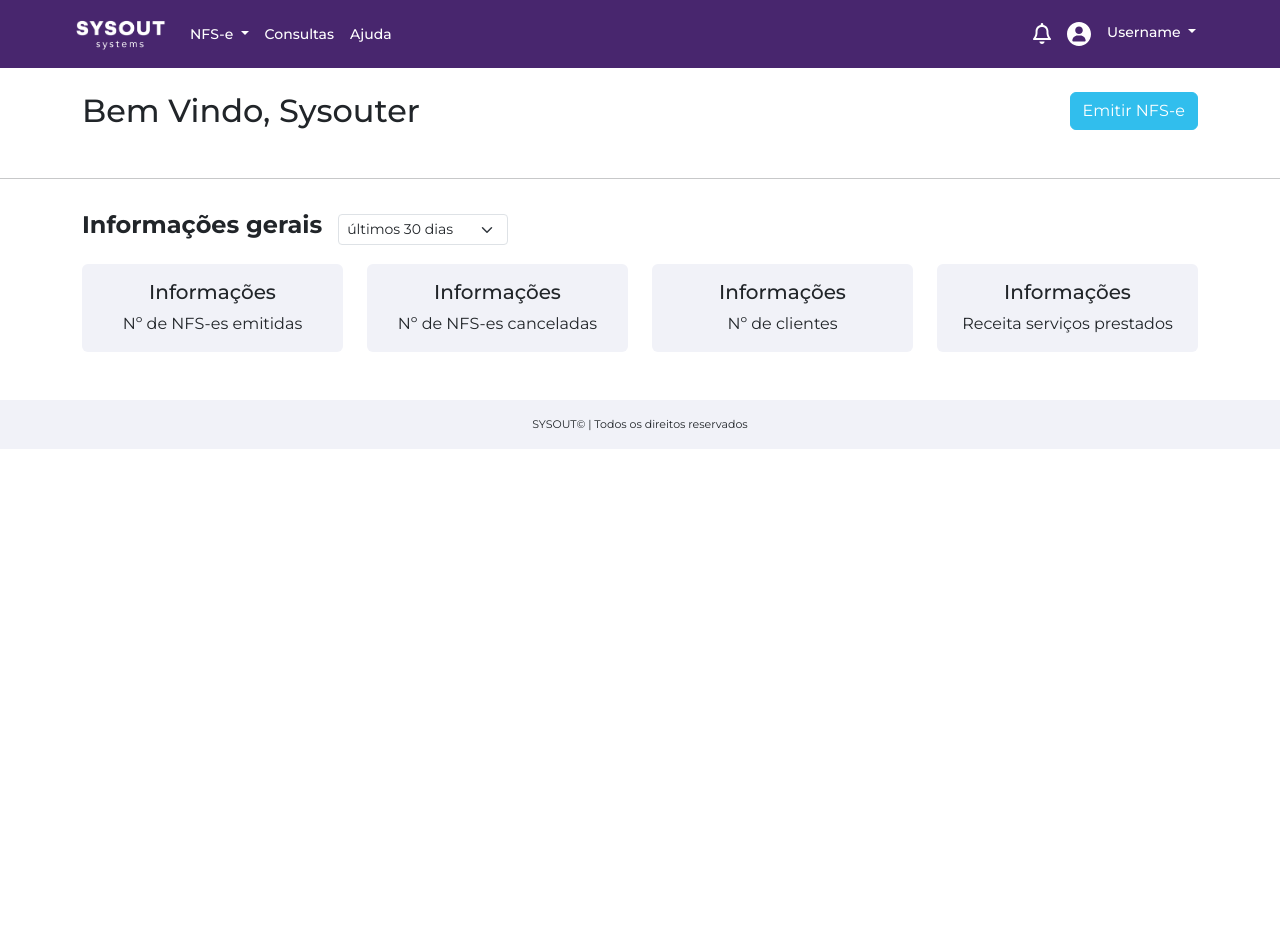
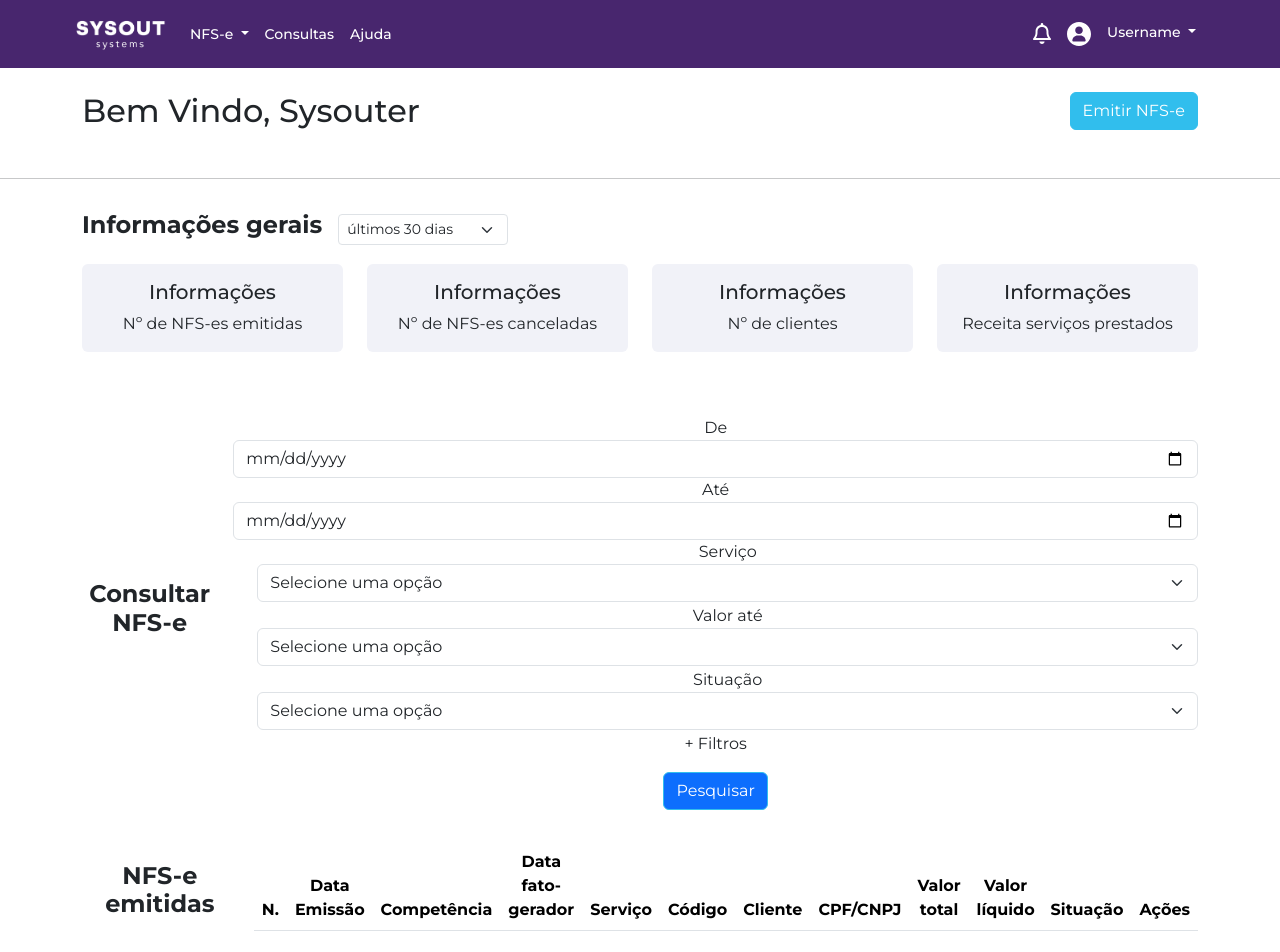
Before and after one commit to more-devs-2-blu/sysout, an Angular app in the folder frontend/: page / in a window 1280 px wide. Shown: the top 952 px of the page. Before the commit the page ends 800 px from the top, so only its background shows below. Built offline with nearby package versions, Linux system fonts and the light colour scheme; sample sign-in values are in the browser's storage.

Commit message:
main parcialmente feita

```diff
--- a/frontend/package.json
+++ b/frontend/package.json
@@ -18,11 +18,12 @@
     "@angular/platform-browser": "^15.2.0",
     "@angular/platform-browser-dynamic": "^15.2.0",
     "@angular/router": "^15.2.0",
+    "ngx-print": "^1.3.1",
     "rxjs": "~7.8.0",
     "zone.js": "~0.12.0"
   },
   "devDependencies": {
-    "@angular-devkit/build-angular": "^15.2.0",
+    "@angular-devkit/build-angular": "^0.1101.2",
     "@angular/cli": "~15.2.0",
     "@angular/compiler-cli": "^15.2.0",
     "@types/body-parser": "^1.19.2",
--- a/frontend/src/app/Components/home/home.component.html
+++ b/frontend/src/app/Components/home/home.component.html
@@ -63,6 +63,96 @@
   </div>
 </div>
 
+<!-- Consultar NFSE -->
+<div class="container text-center">
+  <div class="row">
+    <div class="col">
+      <div class="d-flex align-items-center my-3">
+        <h4 class="fw-bold me-3">Consultar NFS-e</h4>
+        <form>
+          <div class="form-group">
+            <label for="firstDate">De</label>
+            <input type="date" class="form-control" id="firstDate" required>
+          </div>
+          <div class="form-group">
+            <label for="lastDate">Até</label>
+            <input type="date" class="form-control" id="lastDate">
+          </div>
+          <div class="form-group form-check">
+            <label for="selectService">Serviço</label>
+            <select class="form-select" aria-label="Default select example" id="selectService">
+              <option selected>Selecione uma opção</option>
+              <option value="1">
+                Execução, por administração, empreitada ou subempreitada, de
+                obras de construção civil, hidráulica ou elétrica e de outras obras semelhantes.
+              </option>
+              <option value="2">
+                Instalação e montagem de aparelhos, máquinas e equipamentos,
+                inclusive montagem industrial, prestados ao usuário final,
+                exclusivamente com material por ele fornecido.
+              </option>
+              <option value="3">
+                Franquia (franchising)
+              </option>
+            </select>
+          </div>
+          <div class="form-group form-check">
+            <label for="selectValue">Valor até</label>
+            <select class="form-select" aria-label="Default select example" id="selectValue">
+              <option selected>Selecione uma opção</option>
+              <option value="1"></option>
+              <option value="2"></option>
+              <option value="3"></option>
+            </select>
+          </div>
+          <div class="form-group form-check">
+            <label for="selectSituation">Situação</label>
+            <select class="form-select" aria-label="Default select example" id="selectSituation">
+              <option selected>Selecione uma opção</option>
+              <option value="1"></option>
+              <option value="2"></option>
+              <option value="3"></option>
+            </select>
+          </div>
+          <p>+ Filtros</p>
+          <button type="submit" class="btn btn-primary bg-primary">Pesquisar</button>
+        </form>
+      </div>
+    </div>
+  </div>
+</div>
 
+<!-- Dashboard -->
+
+<div class="container text-center">
+  <div class="row">
+    <div class="col">
+      <div class="d-flex align-items-center my-3">
+        <h4 class="fw-bold me-3">NFS-e emitidas</h4>
+        <table class="table">
+          <thead>
+            <tr>
+              <th scope="col">N.</th>
+              <th scope="col">Data Emissão</th>
+              <th scope="col">Competência</th>
+              <th scope="col">Data fato-gerador</th>
+              <th scope="col">Serviço</th>
+              <th scope="col">Código</th>
+              <th scope="col">Cliente</th>
+              <th scope="col">CPF/CNPJ</th>
+              <th scope="col">Valor total</th>
+              <th scope="col">Valor líquido</th>
+              <th scope="col">Situação</th>
+              <th scope="col">Ações</th>
+            </tr>
+          </thead>
+          <tbody>
+            <tr></tr>
+          </tbody>
+        </table>
+      </div>
+    </div>
+  </div>
+</div>
 
 <app-footer></app-footer>
```
Also changed, not shown: 1 other file (tests, documents, lock files or other folders). Lines whose indentation alone changed are shown as unchanged.
